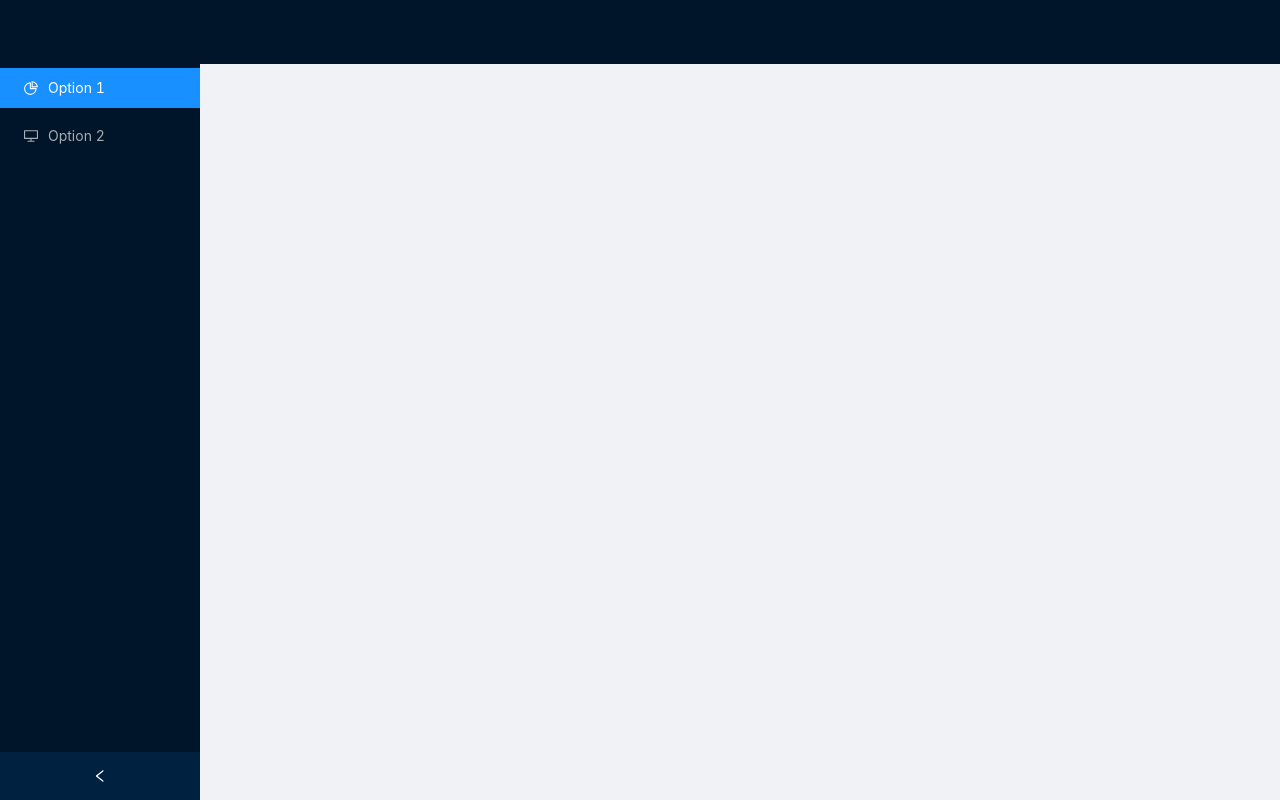
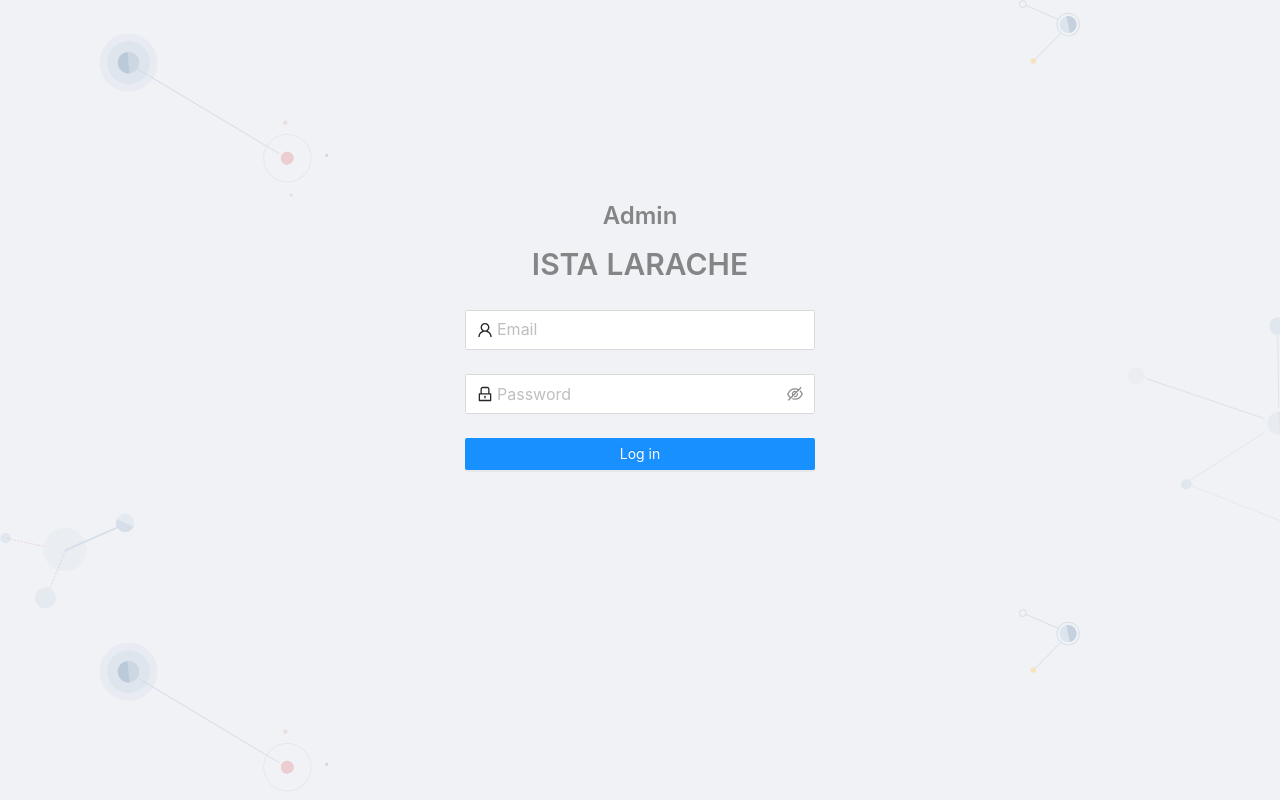
Before and after one commit to mouadmaa/ista-larache-admin, a React (Create React App) app: page / in a window 1280 px wide. Built offline with nearby package versions, Linux system fonts and the light colour scheme.

Commit message:
implement login user

```diff
--- a/src/App.tsx
+++ b/src/App.tsx
@@ -1,10 +1,12 @@
 import React, { FC } from 'react'
 
-import Dashboard from './pages/Dashboard/DashboardPage'
+// import DashboardPage from './pages/Dashboard/DashboardPage'
+import LoginPage from './pages/Login/LoginPage'
 
 const App: FC = () => {
   return (
-    <Dashboard />
+    // <DashboardPage />
+    <LoginPage />
   )
 }
 
--- a/src/generated/graphql.tsx
+++ b/src/generated/graphql.tsx
@@ -46,6 +46,25 @@
   password: Scalars['String'];
 };
 
+export type UserFragment = (
+  { __typename?: 'User' }
+  & Pick<User, 'id' | 'name' | 'email' | 'role' | 'createdAt'>
+);
+
+export type LoginMutationVariables = Exact<{
+  email: Scalars['String'];
+  password: Scalars['String'];
+}>;
+
+
+export type LoginMutation = (
+  { __typename?: 'Mutation' }
+  & { login?: Maybe<(
+    { __typename?: 'User' }
+    & UserFragment
+  )> }
+);
+
 export type UsersQueryVariables = Exact<{ [key: string]: never; }>;
 
 
@@ -53,22 +72,59 @@
   { __typename?: 'Query' }
   & { users: Array<(
     { __typename?: 'User' }
-    & Pick<User, 'id' | 'name' | 'email' | 'role' | 'createdAt'>
+    & UserFragment
   )> }
 );
 
+export const UserFragmentDoc = gql`
+    fragment User on User {
+  id
+  name
+  email
+  role
+  createdAt
+}
+    `;
+export const LoginDocument = gql`
+    mutation Login($email: String!, $password: String!) {
+  login(email: $email, password: $password) {
+    ...User
+  }
+}
+    ${UserFragmentDoc}`;
+export type LoginMutationFn = Apollo.MutationFunction<LoginMutation, LoginMutationVariables>;
 
+/**
+ * __useLoginMutation__
+ *
+ * To run a mutation, you first call `useLoginMutation` within a React component and pass it any options that fit your needs.
+ * When your component renders, `useLoginMutation` returns a tuple that includes:
+ * - A mutate function that you can call at any time to execute the mutation
+ * - An object with fields that represent the current status of the mutation's execution
+ *
+ * @param baseOptions options that will be passed into the mutation, supported options are listed on: https://www.apollographql.com/docs/react/api/react-hooks/#options-2;
+ *
+ * @example
+ * const [loginMutation, { data, loading, error }] = useLoginMutation({
+ *   variables: {
+ *      email: // value for 'email'
+ *      password: // value for 'password'
+ *   },
+ * });
+ */
+export function useLoginMutation(baseOptions?: Apollo.MutationHookOptions<LoginMutation, LoginMutationVariables>) {
+        return Apollo.useMutation<LoginMutation, LoginMutationVariables>(LoginDocument, baseOptions);
+      }
+export type LoginMutationHookResult = ReturnType<typeof useLoginMutation>;
+export type LoginMutationResult = Apollo.MutationResult<LoginMutation>;
+export type LoginMutationOptions = Apollo.BaseMutationOptions<LoginMutation, LoginMutationVariables>;
 export const UsersDocument = gql`
     query Users {
   users {
-    id
-    name
-    email
-    role
-    createdAt
+    ...User
   }
 }
-    `;
+    ${UserFragmentDoc}`;
 
 /**
  * __useUsersQuery__
--- /dev/null
+++ b/src/graphql/mutations/user/login.graphql
@@ -0,0 +1,5 @@
+mutation Login($email: String!, $password: String!) {
+  login(email: $email, password: $password) {
+    ...User
+  }
+}
--- a/src/graphql/queries/user/users.graphql
+++ b/src/graphql/queries/user/users.graphql
@@ -1,9 +1,5 @@
 query Users{
   users  {
-    id
-    name
-    email
-    role
-    createdAt
+    ...User
   }
 }
--- a/src/pages/Dashboard/DashboardPage.tsx
+++ b/src/pages/Dashboard/DashboardPage.tsx
@@ -5,7 +5,7 @@
 
 const { Header, Content, Sider } = Layout
 
-const Dashboard: FC = () => {
+const DashboardPage: FC = () => {
   const [collapsed, setCollapsed] = useState(false)
   const { data, error, loading } = useUsersQuery()
 
@@ -40,4 +40,4 @@
   )
 }
 
-export default Dashboard
+export default DashboardPage
--- a/src/pages/Login/LoginPage.tsx
+++ b/src/pages/Login/LoginPage.tsx
@@ -3,11 +3,20 @@
 import { UserOutlined, LockOutlined } from '@ant-design/icons'
 
 import LoginBGSvg from '../../assets/svg/login-background.svg'
+import { useLoginMutation } from '../../generated/graphql'
+
+interface LoginCredentials {
+  email: string
+  password: string
+}
 
 const LoginPage: FC = () => {
+  const [login, { loading }] = useLoginMutation()
 
-  const onFinish = (values: any) => {
-    console.log('Received values of form: ', values)
+  const onFinish = async (variables: LoginCredentials) => {
+    console.log('Received values of form: ', variables)
+    const response = await login({ variables })
+    console.log(response)
   }
 
   return (
@@ -84,6 +93,7 @@
             htmlType="submit"
             className="login-form-button"
             style={{ width: '100%' }}
+            loading={loading}
           >
             Log in
           </Button>
```
Also changed, not shown: src/graphql/fragments/user.graphql (added, +7 -0 lines).
